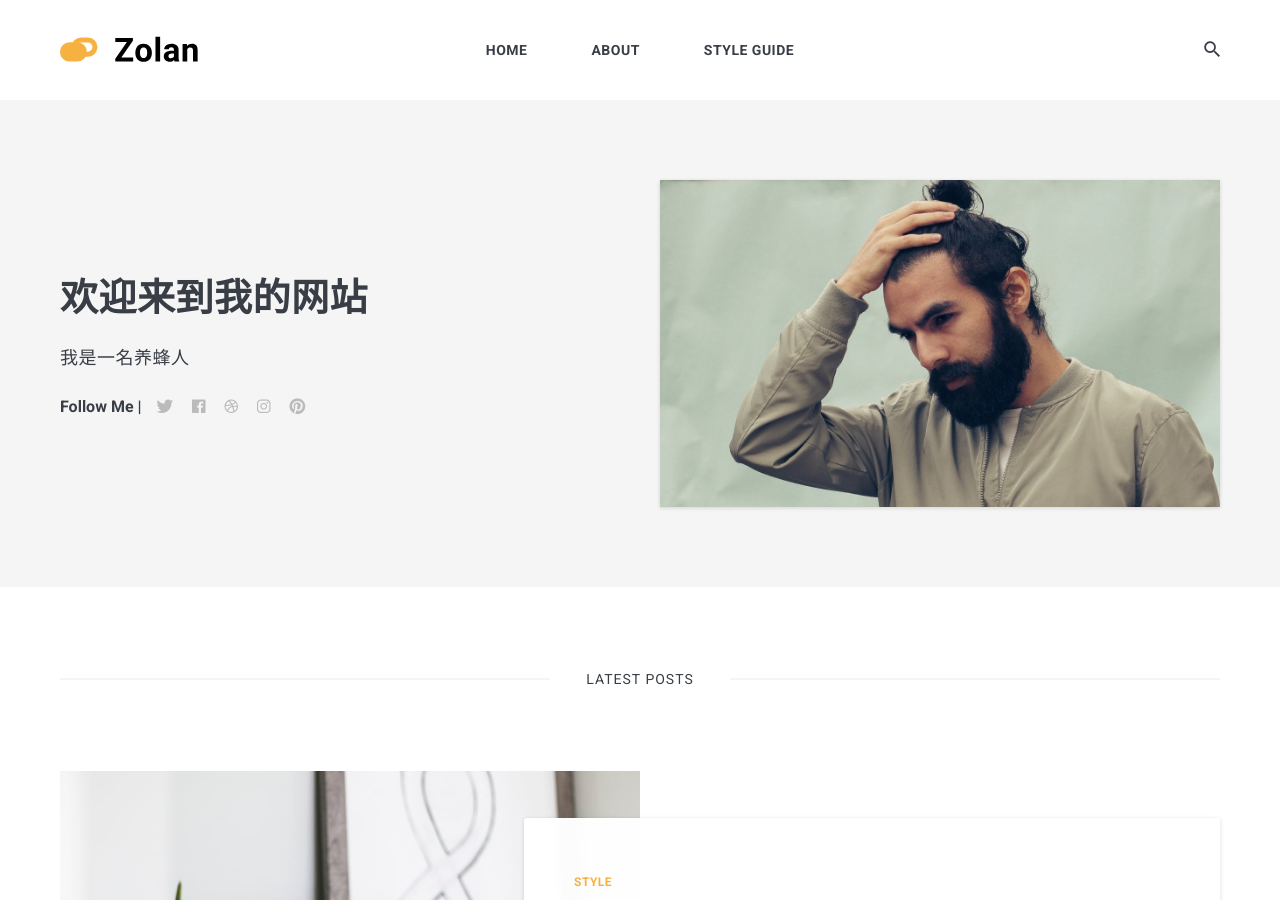
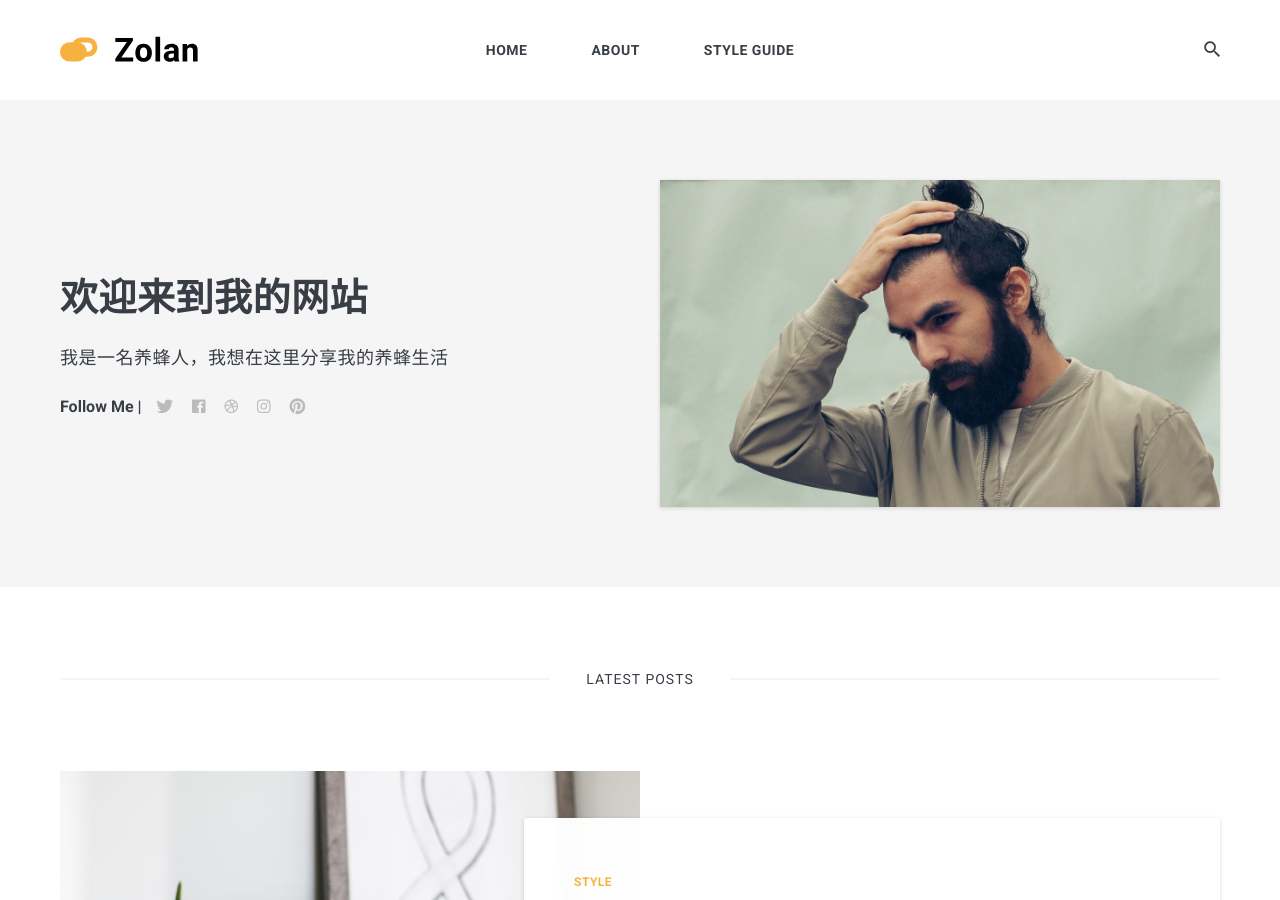
Before and after one commit to yz14/yyh, a Jekyll site: the page built from index.html, in a window 1280 px wide and 900 px high. Built offline with Jekyll 4.4.1, drawn with Linux system fonts in a browser that asks for light colours; nearby versions of some CDN libraries; the list of posts is cut into pages by our own code.

Commit message:
Update settings.yml

```diff
--- a/_data/settings.yml
+++ b/_data/settings.yml
@@ -11,7 +11,7 @@ author:
   name: 袁远好
   image: 01.jpg
   say-hello:  <strong>欢迎来到我的网站</strong>
-  bio: 我是一名养蜂人
+  bio: 我是一名养蜂人，我想在这里分享我的养蜂生活
 
 
 #-------------------------------
```
